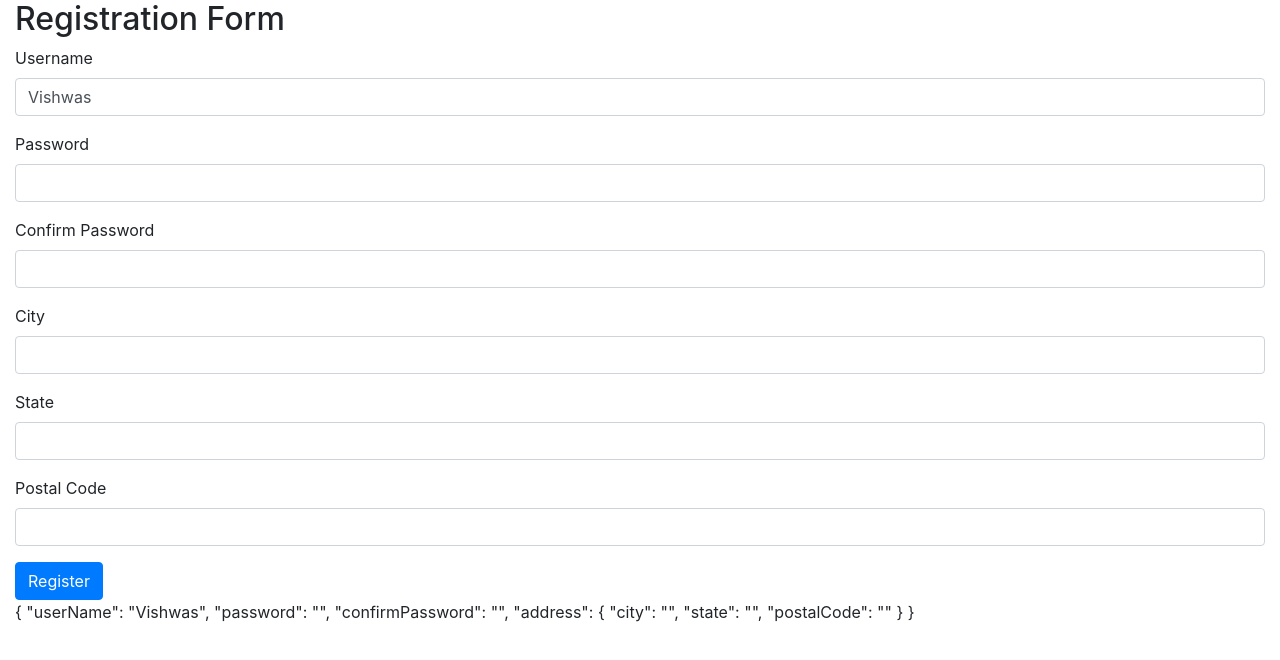
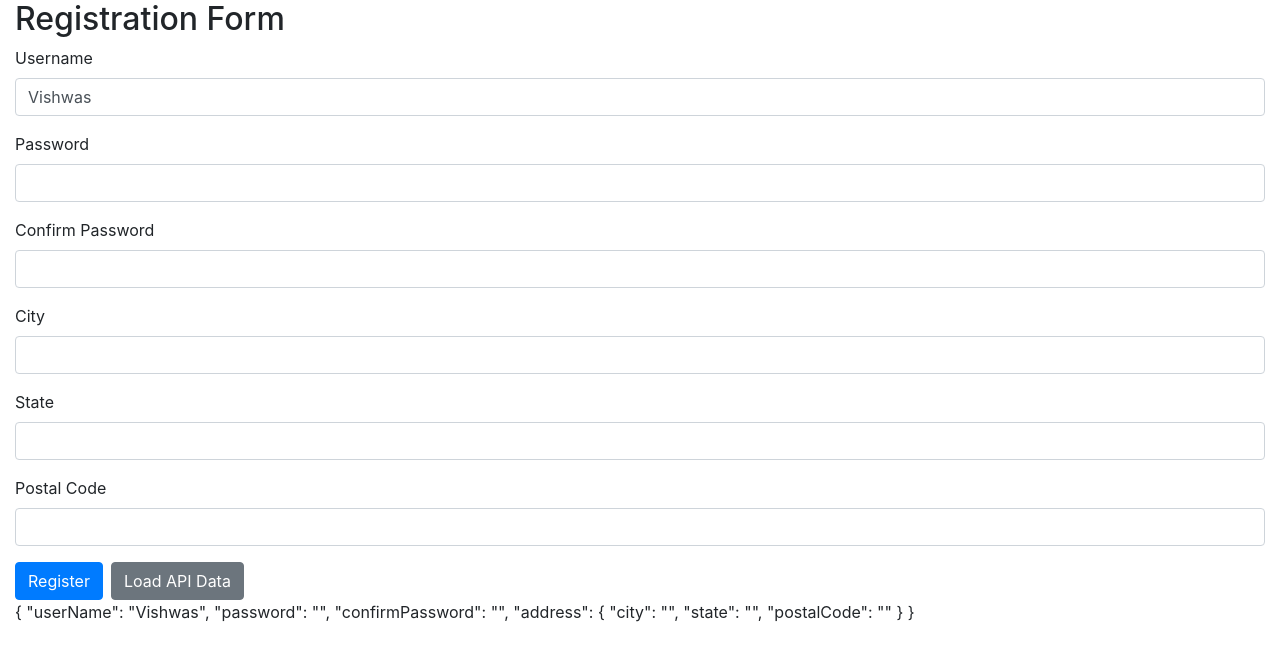
Before and after one commit to gopinav/Angular-Forms-Tutorial, an Angular app in the folder reactive-forms/: page / in a window 1280 px wide. Shown: the top 660 px of the page. Built offline with nearby package versions, Linux system fonts and the light colour scheme.

Commit message:
setValue() method

```diff
--- a/reactive-forms/src/app/app.component.html
+++ b/reactive-forms/src/app/app.component.html
@@ -37,6 +37,7 @@
     </div>
 
     <button class="btn btn-primary" type="submit">Register</button>
+    <button (click)="loadAPIData()" class="btn btn-secondary ml-2" type="button">Load API Data</button>
 
   </form>
 
--- a/reactive-forms/src/app/app.component.ts
+++ b/reactive-forms/src/app/app.component.ts
@@ -17,4 +17,17 @@
       postalCode: new FormControl('')
     })
   });
+
+  loadAPIData() {
+    this.registrationForm.setValue({
+      userName: 'Bruce',
+      password: 'test',
+      confirmPassword: 'test',
+      address: {
+        city: 'City',
+        state: 'State',
+        postalCode: '123456'
+      }
+    });
+  }
 }
```
